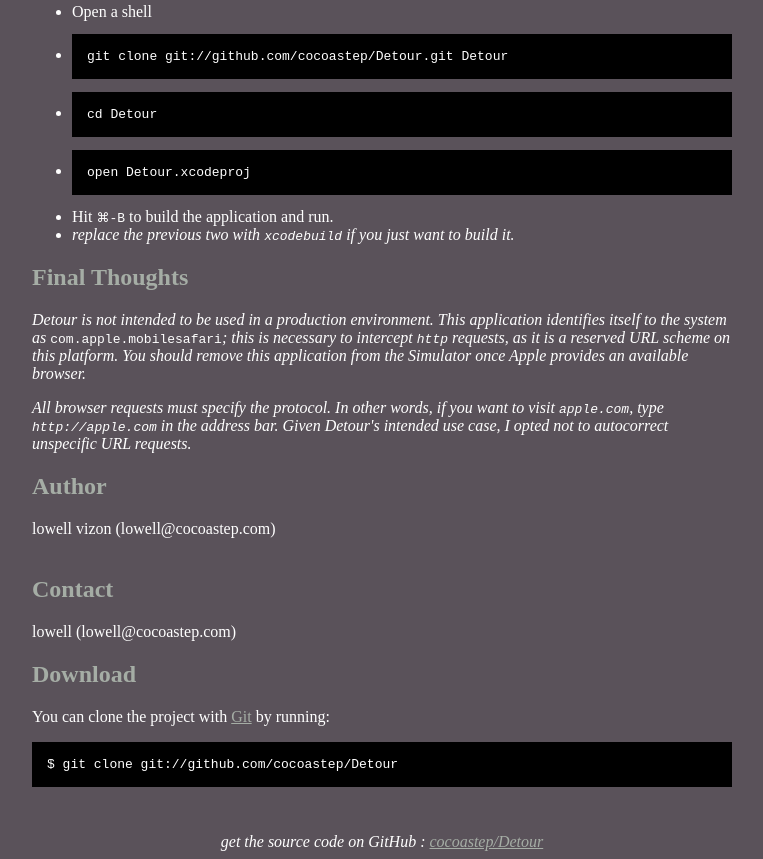
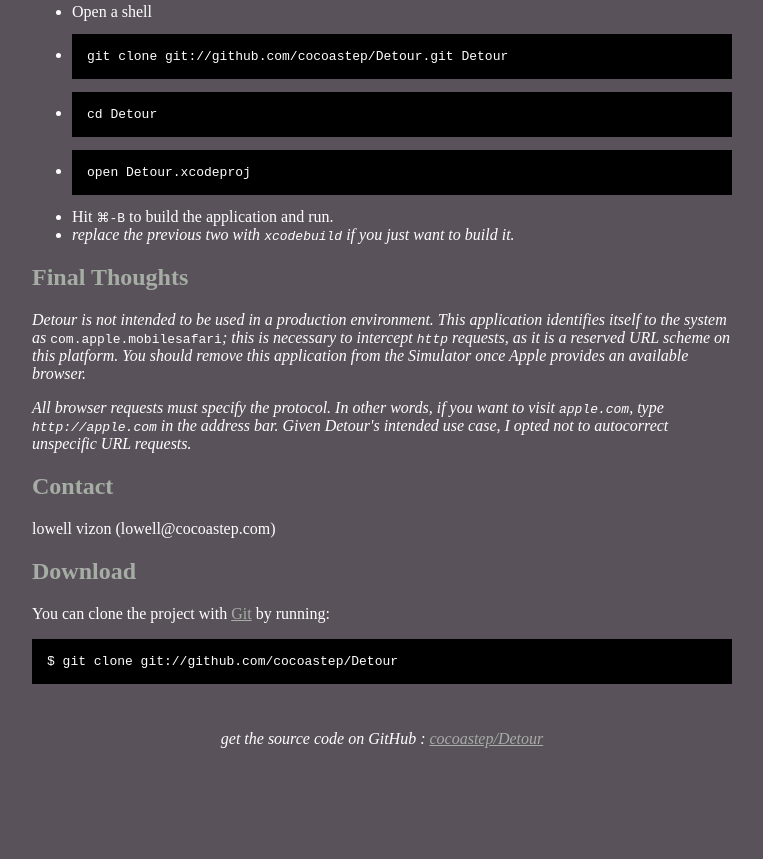
Before and after one commit to jsjohnst/Detour, a plain HTML site: page index.html in a window 1280 px wide. Shown: the part 1304-2163 px from the top of the page, without its empty margins (258-1021 px from the left). After the commit the page ends 2060 px from the top, so only its background shows below. Drawn offline with Linux system fonts and the light colour scheme.

Commit message:
Removed Author section

```diff
--- a/index.html
+++ b/index.html
@@ -78,12 +78,8 @@
 
 		<p><em>All browser requests must specify the protocol. In other words, if you want to visit <code>apple.com</code>, type <code>http://apple.com</code> in the address bar. Given Detour's intended use case, I opted not to autocorrect unspecific URL requests.</em></p>
 
-    <h2>Author</h2>
+<h2>Contact</h2>
 <p>lowell vizon (lowell@cocoastep.com)
-<br/>
-<br/>      </p>
-<h2>Contact</h2>
-<p>lowell (lowell@cocoastep.com)
 <br/>      </p>
 
 
```
